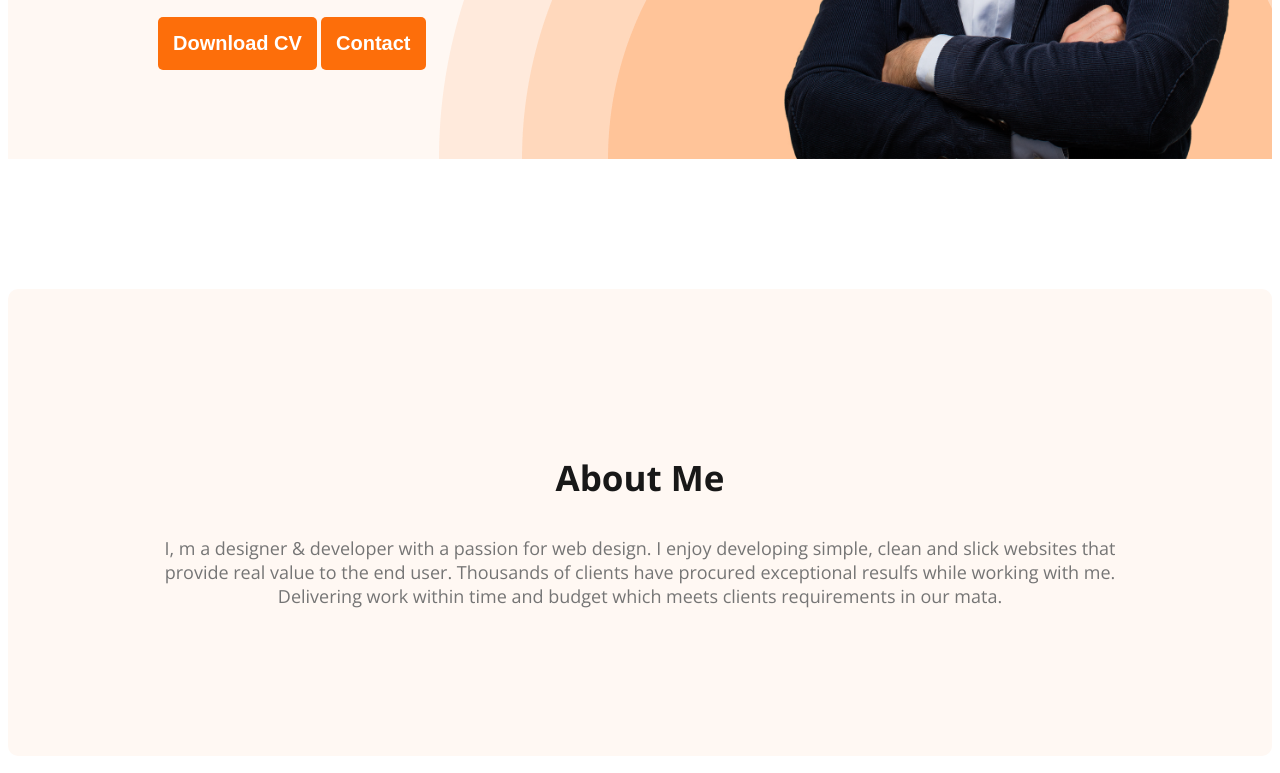
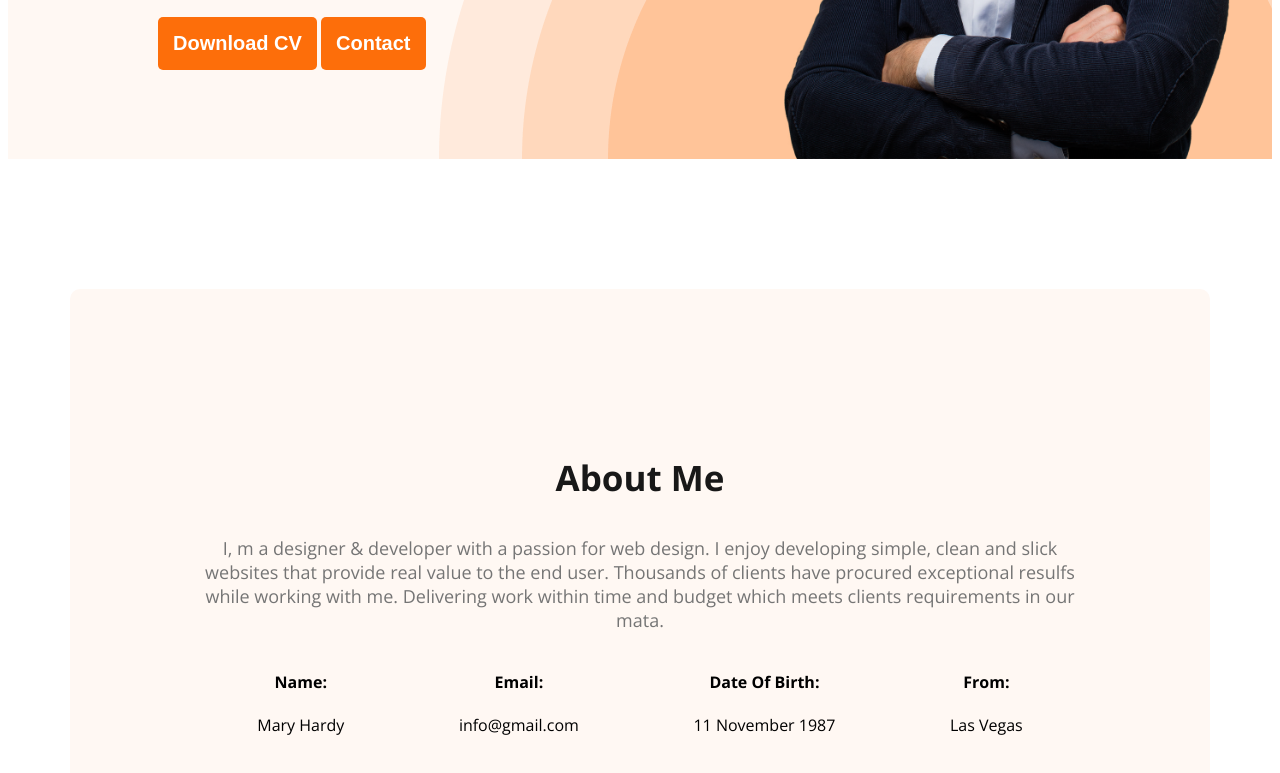
Before and after one commit to Muinul-Islam/web-dev-portfolio, a plain HTML site: page index.html in a window 1280 px wide. Shown: the part 609-1382 px from the top of the page. Drawn offline with nearby package versions, Linux system fonts and the light colour scheme.

Commit message:
about info created

```diff
--- a/index.html
+++ b/index.html
@@ -34,6 +34,24 @@
         <section class="about">
             <h3 class="section-title">About Me</h3>
             <p class="section-description">I, m a designer & developer with a passion for web design. I enjoy developing simple, clean and slick websites that provide real value to the end user. Thousands of clients have procured exceptional resulfs while working with me. Delivering work within time and budget which meets clients requirements in our mata.</p>
+            <div class="about-info-container">
+                <div class="about-info">
+                    <h4 class="info-title">Name:</h4>
+                    <p class="info-description">Mary Hardy</p>
+                </div>
+                <div class="about-info">
+                    <h4 class="info-title">Email:</h4>
+                    <p class="info-description">info@gmail.com</p>
+                </div>
+                <div class="about-info">
+                    <h4 class="info-title">Date Of Birth:</h4>
+                    <p class="info-description">11 November 1987</p>
+                </div>
+                <div class="about-info">
+                    <h4 class="info-title">From:</h4>
+                    <p class="info-description">Las Vegas</p>
+                </div>
+            </div>
         </section>
     </main>
     <footer>
--- a/styles/style.css
+++ b/styles/style.css
@@ -90,3 +90,14 @@ nav a {
     text-align: center;
     font-size: 18px;
 }
+main{
+    max-width: 1140px;
+    margin: 0 auto;
+}
+.about-info-container{
+    display: flex;
+    justify-content: space-around;
+}
+.about-info{
+    text-align: center;
+}
```
